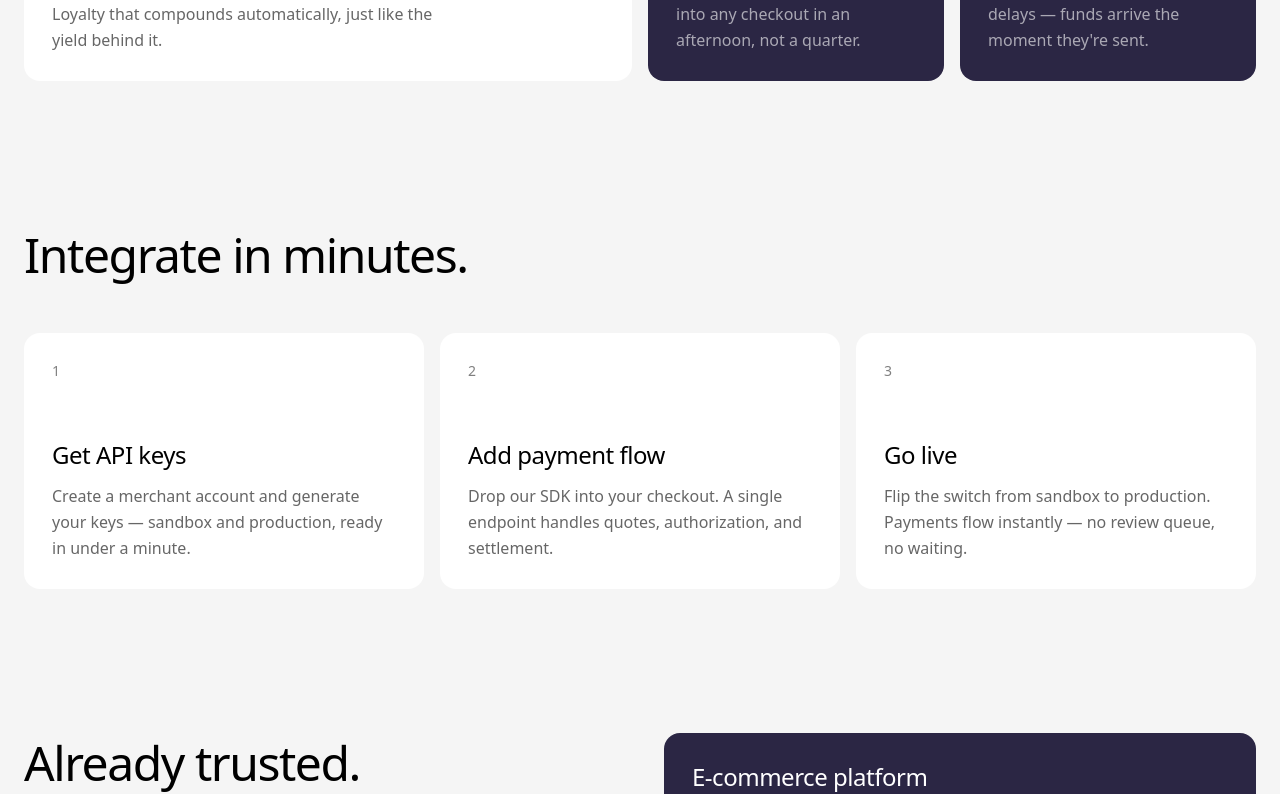
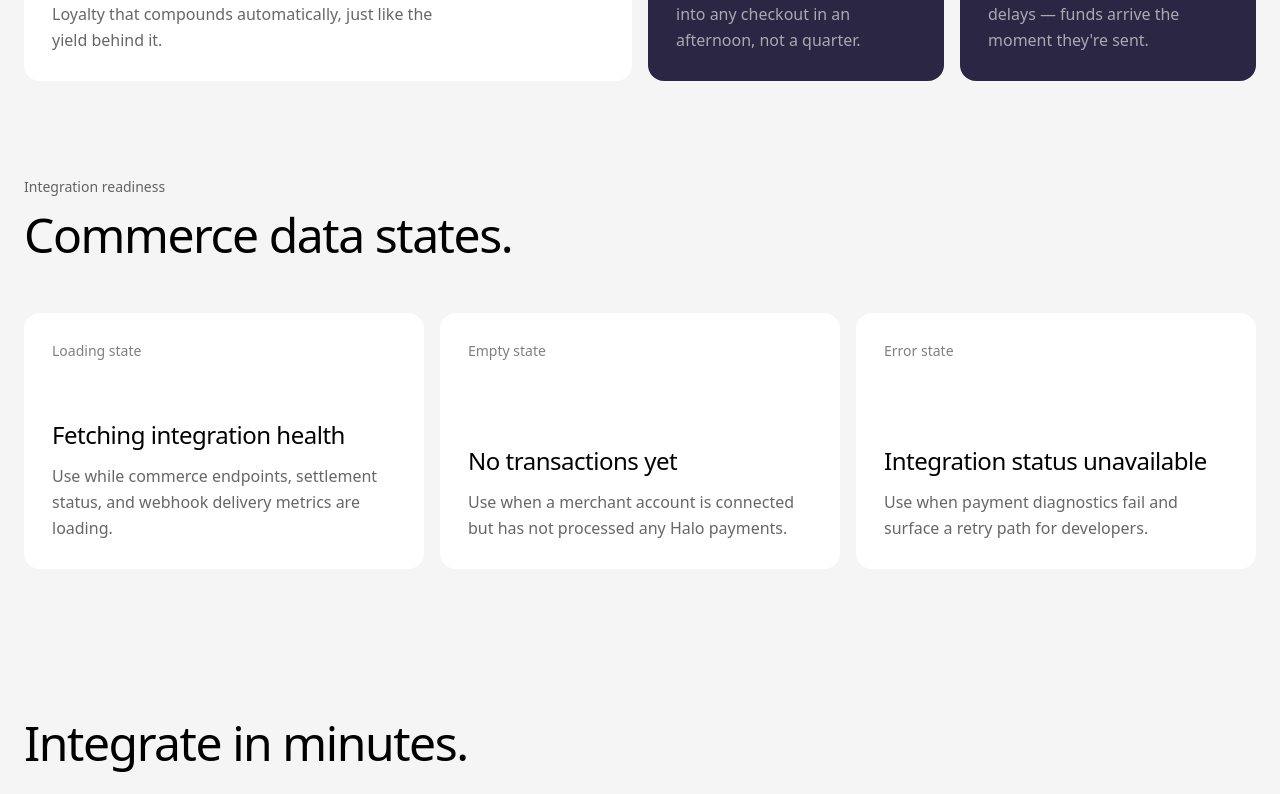
Before and after one commit to 103492-MaxPaardekam/usd-halo, a React (Vite) app: page /commerce in a window 1280 px wide. Shown: the part 866-1660 px from the top of the page. Built offline with nearby package versions, Linux system fonts and the light colour scheme; a web font is replaced by a local one.

Commit message:
Add API placeholder states for Wallet, Rewards, and Commerce

```diff
--- a/src/pages/Commerce.tsx
+++ b/src/pages/Commerce.tsx
@@ -40,6 +40,27 @@ const caseStudies = [
     stat: "Higher average order value",
     description:
       "Buyers consolidated purchases to maximize reward accrual — lifting AOV by 18% in the first quarter.",
+  },
+];
+
+const commerceDataStates = [
+  {
+    name: "Loading state",
+    title: "Fetching integration health",
+    description:
+      "Use while commerce endpoints, settlement status, and webhook delivery metrics are loading.",
+  },
+  {
+    name: "Empty state",
+    title: "No transactions yet",
+    description:
+      "Use when a merchant account is connected but has not processed any Halo payments.",
+  },
+  {
+    name: "Error state",
+    title: "Integration status unavailable",
+    description:
+      "Use when payment diagnostics fail and surface a retry path for developers.",
   },
 ];
 
@@ -133,6 +154,43 @@ export function Commerce() {
         </div>
       </SectionContainer>
 
+      {/* API Placeholder States */}
+      <SectionContainer py="py-12">
+        <span className="text-black/60 text-sm mb-2 block">
+          Integration readiness
+        </span>
+        <h2
+          className="text-black text-4xl md:text-5xl font-medium leading-tight mb-12"
+          style={{ letterSpacing: "-0.03em" }}
+        >
+          Commerce data states.
+        </h2>
+
+        <div className="grid grid-cols-1 md:grid-cols-3 gap-4">
+          {commerceDataStates.map((state) => (
+            <div
+              key={state.name}
+              className="bg-white rounded-2xl p-7 min-h-64 flex flex-col justify-between"
+            >
+              <span className="text-black/50 text-sm block mb-3">
+                {state.name}
+              </span>
+              <div>
+                <h3
+                  className="text-black text-2xl font-medium mb-3"
+                  style={{ letterSpacing: "-0.02em" }}
+                >
+                  {state.title}
+                </h3>
+                <p className="text-black/60 text-base leading-relaxed">
+                  {state.description}
+                </p>
+              </div>
+            </div>
+          ))}
+        </div>
+      </SectionContainer>
+
       {/* Integration Steps */}
       <SectionContainer>
         <h2
@@ -186,10 +244,7 @@ export function Commerce() {
 
           <div className="flex flex-col gap-4">
             {caseStudies.map((study) => (
-              <div
-                key={study.title}
-                className="bg-[#2B2644] rounded-2xl p-7"
-              >
+              <div key={study.title} className="bg-[#2B2644] rounded-2xl p-7">
                 <h3
                   className="text-white text-2xl font-medium mb-2"
                   style={{ letterSpacing: "-0.02em" }}
--- a/src/pages/Rewards.tsx
+++ b/src/pages/Rewards.tsx
@@ -40,6 +40,27 @@ const comparisons = [
     apy: "~4.8 %",
     highlight: false,
     detail: "Institutional money markets — often gated with minimums.",
+  },
+];
+
+const rewardsDataStates = [
+  {
+    name: "Loading state",
+    title: "Calculating live APY",
+    description:
+      "Use while strategy data and reserve metrics are being fetched from external providers.",
+  },
+  {
+    name: "Empty state",
+    title: "No rewards available yet",
+    description:
+      "Use when a connected wallet has no eligible balance and has not started accrual.",
+  },
+  {
+    name: "Error state",
+    title: "Reward feed unavailable",
+    description:
+      "Use when reward services fail, with retry and support guidance for next action.",
   },
 ];
 
@@ -184,6 +205,43 @@ export function Rewards() {
         </div>
       </SectionContainer>
 
+      {/* API Placeholder States */}
+      <SectionContainer>
+        <span className="text-black/60 text-sm mb-2 block">
+          Integration readiness
+        </span>
+        <h2
+          className="text-black text-4xl md:text-5xl font-medium leading-tight mb-12"
+          style={{ letterSpacing: "-0.03em" }}
+        >
+          Reward data states.
+        </h2>
+
+        <div className="grid grid-cols-1 md:grid-cols-3 gap-4">
+          {rewardsDataStates.map((state) => (
+            <div
+              key={state.name}
+              className="bg-white rounded-2xl p-7 min-h-64 flex flex-col justify-between"
+            >
+              <span className="text-black/50 text-sm block mb-3">
+                {state.name}
+              </span>
+              <div>
+                <h3
+                  className="text-black text-2xl font-medium mb-3"
+                  style={{ letterSpacing: "-0.02em" }}
+                >
+                  {state.title}
+                </h3>
+                <p className="text-black/60 text-base leading-relaxed">
+                  {state.description}
+                </p>
+              </div>
+            </div>
+          ))}
+        </div>
+      </SectionContainer>
+
       {/* How to Start */}
       <SectionContainer py="py-12">
         <span className="text-black/60 text-sm mb-2 block">
--- a/src/pages/Wallet.tsx
+++ b/src/pages/Wallet.tsx
@@ -46,6 +46,27 @@ const wallets = [
 const MOCK_WALLET_ADDRESS = "0x9e4f8a12b0d3c56a77f0e2a9b83c4d11f2a98b7c";
 
 type CopyStatus = "idle" | "copied" | "error";
+
+const walletDataStates = [
+  {
+    name: "Loading state",
+    title: "Fetching wallet balances",
+    description:
+      "Use this state while balance, rewards, and transaction data are being retrieved.",
+  },
+  {
+    name: "Empty state",
+    title: "No wallet activity yet",
+    description:
+      "Use this state for first-time wallets with no deposits, rewards, or activity history.",
+  },
+  {
+    name: "Error state",
+    title: "Unable to load wallet data",
+    description:
+      "Use this state when wallet APIs fail and provide a retry action for recovery.",
+  },
+];
 
 export function Wallet() {
   const [copyStatus, setCopyStatus] = useState<CopyStatus>("idle");
@@ -144,6 +165,42 @@ export function Wallet() {
         </div>
       </SectionContainer>
 
+      {/* API Placeholder States */}
+      <SectionContainer>
+        <span className="text-black/60 text-sm mb-2 block">
+          Integration readiness
+        </span>
+        <h2
+          className="text-black text-4xl md:text-5xl font-medium leading-tight mb-12"
+          style={{ letterSpacing: "-0.03em" }}
+        >
+          Data states, ready.
+        </h2>
+        <div className="grid grid-cols-1 md:grid-cols-3 gap-4">
+          {walletDataStates.map((state) => (
+            <div
+              key={state.name}
+              className="bg-white rounded-2xl p-7 min-h-64 flex flex-col justify-between"
+            >
+              <span className="text-black/50 text-sm block mb-3">
+                {state.name}
+              </span>
+              <div>
+                <h3
+                  className="text-black text-2xl font-medium mb-3"
+                  style={{ letterSpacing: "-0.02em" }}
+                >
+                  {state.title}
+                </h3>
+                <p className="text-black/60 text-base leading-relaxed">
+                  {state.description}
+                </p>
+              </div>
+            </div>
+          ))}
+        </div>
+      </SectionContainer>
+
       {/* Supported Wallets */}
       <SectionContainer>
         <h2
```
